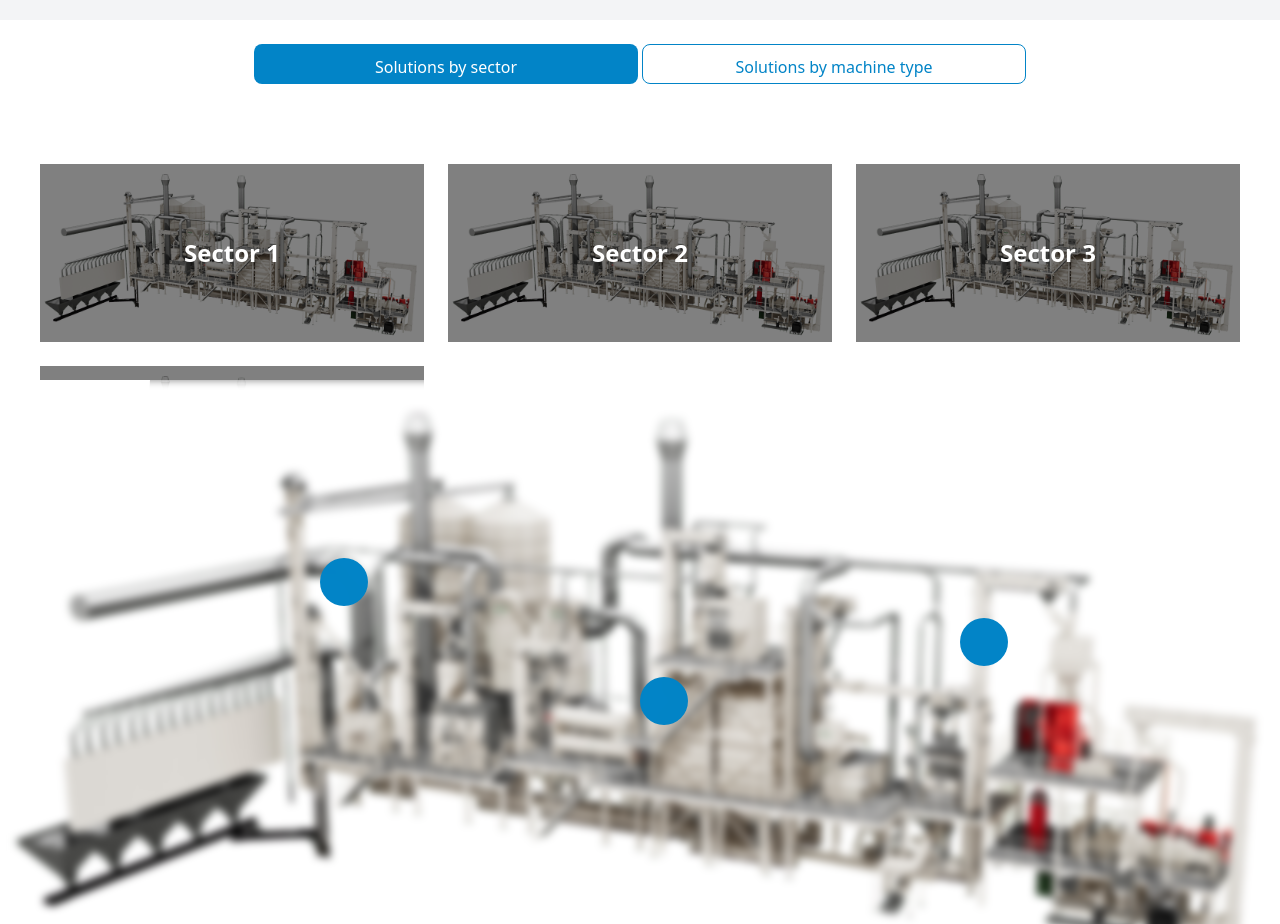
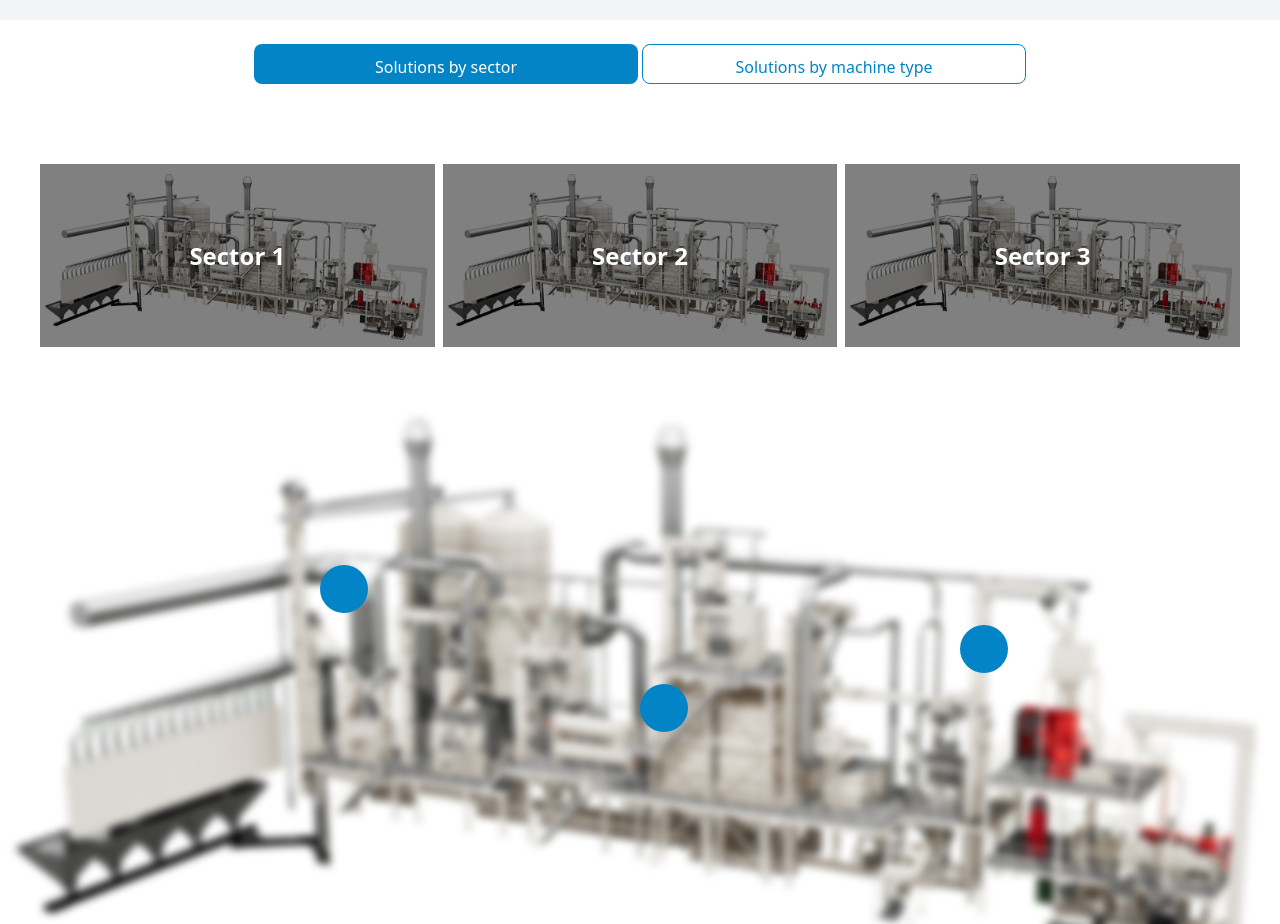
Before and after one commit to facundolgomez/PARKE-Landing-Page-React, a React (Vite) app: page / in a window 1280 px wide. Shown: the part 900-1824 px from the top of the page. Built offline with nearby package versions, Linux system fonts and the light colour scheme.

Commit message:
corrigiendo errores

```diff
--- a/i18next.js
+++ b/i18next.js
@@ -37,7 +37,7 @@ i18n
               typeOfSolution: {
                 solutionsByIndustry: {
                   title: "Solutions by sector",
-                  items: ["Sector 1", "Sector 2", "Sector 3", "Sector 4"],
+                  items: ["Sector 1", "Sector 2", "Sector 3"],
                 },
                 solutionsByMachineType: {
                   title: "Solutions by machine type",
@@ -159,7 +159,7 @@ i18n
               typeOfSolution: {
                 solutionsBySectors: {
                   title: "Soluciones por sectores",
-                  items: ["SECTOR 1", "SECTOR 2", "SECTOR 3", "SECTOR 4"],
+                  items: ["SECTOR 1", "SECTOR 2", "SECTOR 3"],
                 },
                 solutionsByMachineType: {
                   title: "Soluciones por tipo de máquina",
@@ -282,7 +282,7 @@ i18n
               typeOfSolution: {
                 solutionsByIndustry: {
                   title: "Soluções por setores",
-                  items: ["Setor 1", "Setor 2", "Setor 3", "Setor 4"],
+                  items: ["Setor 1", "Setor 2", "Setor 3"],
                 },
                 solutionsByMachineType: {
                   title: "Soluções por tipo de máquina",
--- a/src/components/dashboard/Dashboard.jsx
+++ b/src/components/dashboard/Dashboard.jsx
@@ -187,7 +187,7 @@ const Dashboard = () => {
         {/* Botones */}
         <div className="w-full h-20 flex justify-center gap-1 mt-4">
           <button
-            className={`h-10 w-96 ${
+            className={`h-10 w-80 sm:w-80 md:w-80 lg:w-96 ${
               activeTab === "sectores"
                 ? "bg-sky-600 text-white"
                 : "bg-white text-sky-600 border-sky-600"
@@ -210,7 +210,7 @@ const Dashboard = () => {
 
         {/* Condicionalmente renderiza los grids según el estado */}
         {activeTab === "sectores" ? (
-          <div className="grid grid-cols-3 gap-4 h-64 p-10">
+          <div className="grid grid-cols-1 gap-2 h-auto p-10 sm:grid-cols-2 md:grid-cols-3 lg:grid-cols-3">
             {sectors.map((sector, index) => (
               <div
                 key={index}
@@ -219,7 +219,7 @@ const Dashboard = () => {
                 <img
                   src="/img/imagen1.jpg"
                   alt=""
-                  className="object-cover w-full h-full brightness-50"
+                  className="object-cover w-full h-auto brightness-50"
                 />
                 <div className="absolute top-0 left-0 right-0 bottom-0 flex justify-center items-center text-white text-2xl font-bold">
                   {sector}
@@ -228,7 +228,7 @@ const Dashboard = () => {
             ))}
           </div>
         ) : (
-          <div className="grid grid-cols-4 gap-4 h-72 p-10">
+          <div className="grid gap-4 h-auto p-10 grid-cols-1 sm:grid-cols-2 md:grid-cols-3 lg:grid-cols-4">
             {machines.map((machine, index) => (
               <div
                 key={index}
```
